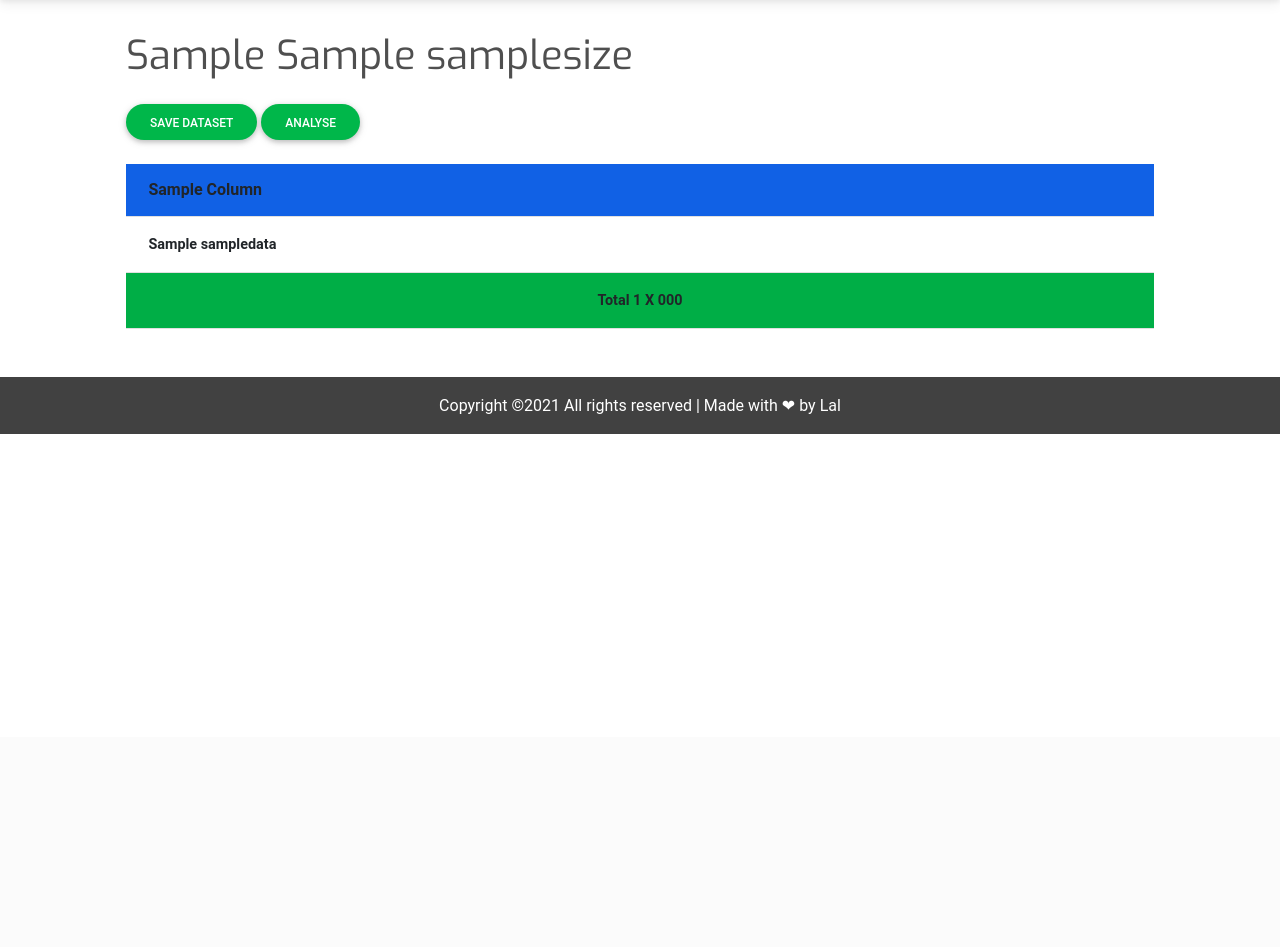
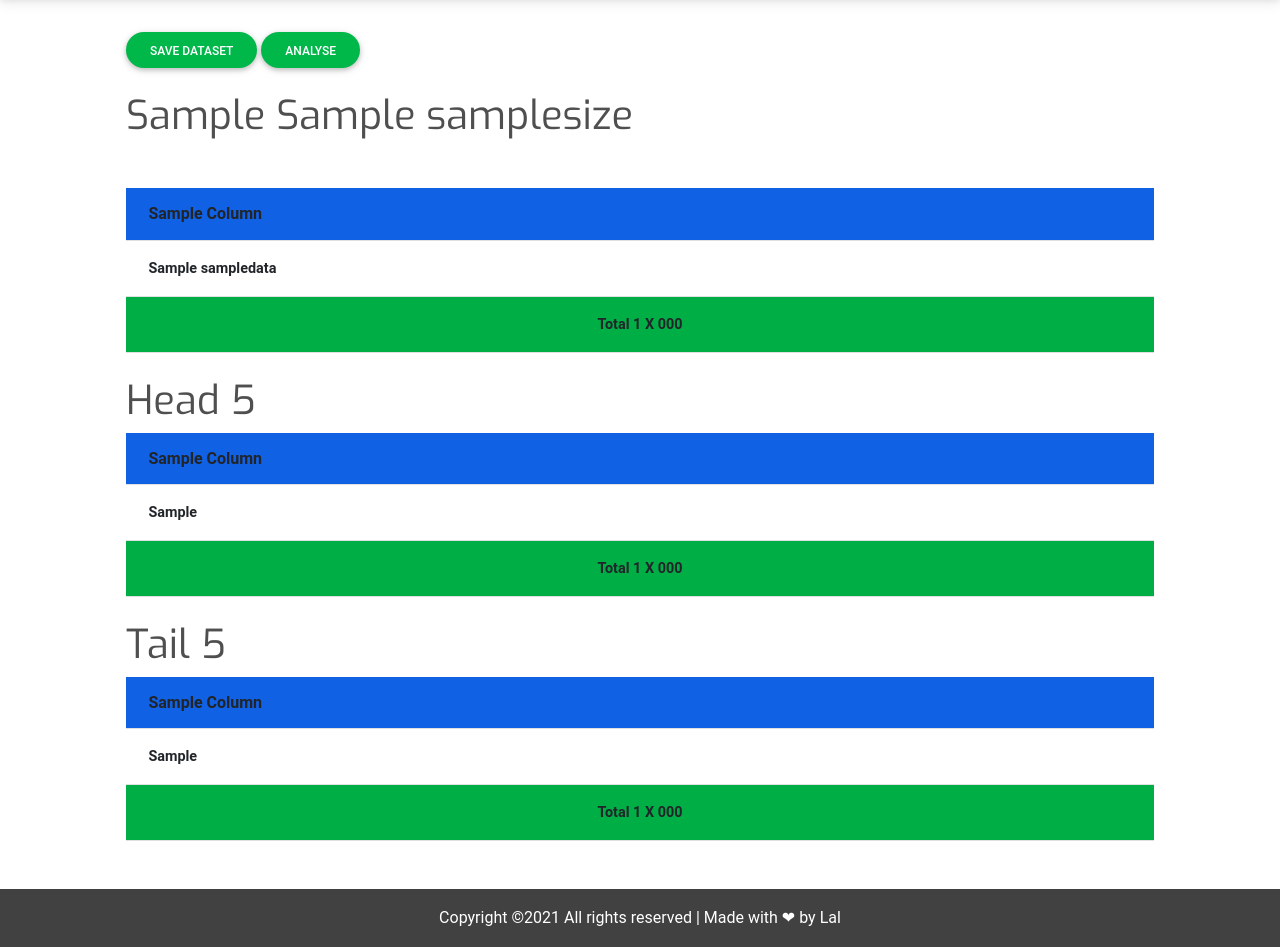
Before and after one commit to lkarjun/fastpreprocess, a FastAPI app: template fastpreprocess/template/ViewNewDataset.html in a window 1280 px wide. Shown: the part 63-1010 px from the top of the page. Before the commit the page ends 497 px from the top, so only its background shows below. Run offline with FastAPI, Linux system fonts and the light colour scheme; the template is opened without the code that fills it: most values are stand-ins (such as "Sample title", 1, 10 or a date in 2020); some libraries are stand-ins or nearby versions; some web fonts are replaced.

Commit message:
/ head tail fixed

```diff
--- a/fastpreprocess/fastwork.py
+++ b/fastpreprocess/fastwork.py
@@ -3,7 +3,7 @@ from fastapi.staticfiles import StaticFiles
 from fastapi.templating import Jinja2Templates
 import uvicorn
 from fastpreprocess.process import *
-
+import os
 
 filedetail = None
 fastprocess = None
@@ -27,7 +27,8 @@ def view_new_ds(request: Request):
     try:
         return templates.TemplateResponse('ViewNewDataset.html',
                         context={'request': request,
-                                 'sample': fastprocess.sample(new=True)})
+                                 'sample': fastprocess.sample(new=True),
+                                 'head_tail': fastprocess.get_head_tail()})
     except Exception as e:
         return templates.TemplateResponse('error_file.html', context={'request': request, 'error': str(e)})
 
@@ -132,6 +133,10 @@ async def upload(file: UploadFile = File(...), dm=Form(...), lowmem=Form(...)):
 
     try:
         set_global_filedetail(filename=filename, dm=dm, lowmem=lowmem)
+        try:
+            os.remove(filename)
+        except:
+            print("Can't delete, file is in current directory...")
 
         return {'filename': filedetail.filename, 'filesize': filedetail.filesize, 'filetype': filedetail.filetype, 'verify': "Validated"}
 
--- a/fastpreprocess/process.py
+++ b/fastpreprocess/process.py
@@ -52,3 +52,6 @@ class FastPreProcess:
     def get_info(self, column):
         temp = self.copy[column]
         return {'dtype': f'{temp.dtype}', 'count': str(temp.count()), 'unique': str(temp.nunique())}
+
+    def get_head_tail(self):
+        return self.file.objcopy.head(5).values.tolist(), self.file.objcopy.tail(5).values.tolist()
--- a/fastpreprocess/template/ViewNewDataset.html
+++ b/fastpreprocess/template/ViewNewDataset.html
@@ -9,9 +9,7 @@
 <section id="sample" class="p-3 m-3">
 
     <div class="container">
-        <div class="jumbotron pb-2 mb-2">
-            <h2 class="display-6" style="font-family: 'Exo', sans-serif;">Sample {{sample.samplesize}}</h2>
-        </div>
+        <div class="pb-4">
             <a href="/save">
                 <button class="btn btn-rounded btn-success">
                     Save Dataset
@@ -23,6 +21,11 @@
                     Analyse
                 </button>
             </a>
+        </div>
+
+        <div class="jumbotron pb-2 mb-2">
+            <h2 class="display-6" style="font-family: 'Exo', sans-serif;">Sample {{sample.samplesize}}</h2>
+        </div>
 
         <div class="table-responsive pt-4">
             <table class="table table-striped table-hover">
@@ -47,6 +50,57 @@
         </div>
 
 
+
+        <div class="jumbotron pt-2 mt- 2pb-2 mb-2">
+            <h2 class="display-6" style="font-family: 'Exo', sans-serif;">Head 5</h2>
+        </div>
+
+        <table class="table table-striped table-hover">
+            <tr class="bg-primary text-light">
+                {% for n in sample.columns %}
+                    <th class="font-weight-bold text-capitalize h6">{{n}}</th>
+                {% endfor %}
+            </tr>
+            {% for n in head_tail[1] %}
+            <tr>
+               {% for i in n %}
+                    <td class="font-weight-bold">{{i}}</td>
+                {% endfor %}
+            </tr>
+                {% endfor %}
+            <tr>
+                <td colspan="{{sample.number_of_columns}}" class="text-center font-weight-bold bg-success">
+                    Total {{sample.length}} X {{sample.number_of_columns}}
+                </td>
+            </tr>
+        </table>
+
+
+
+        <div class="jumbotron pt-2 mt- 2pb-2 mb-2">
+            <h2 class="display-6" style="font-family: 'Exo', sans-serif;">Tail 5</h2>
+        </div>
+
+        <table class="table table-striped table-hover">
+            <tr class="bg-primary text-light">
+                {% for n in sample.columns %}
+                    <th class="font-weight-bold text-capitalize h6">{{n}}</th>
+                {% endfor %}
+            </tr>
+            {% for h in head_tail[0] %}
+            <tr>
+               {% for i in h %}
+                    <td class="font-weight-bold">{{i}}</td>
+                {% endfor %}
+            </tr>
+                {% endfor %}
+            <tr>
+                <td colspan="{{sample.number_of_columns}}" class="text-center font-weight-bold bg-success">
+                    Total {{sample.length}} X {{sample.number_of_columns}}
+                </td>
+            </tr>
+        </table>
+
     </div>
 
 </section>
```
Lines whose indentation alone changed are shown as unchanged.
